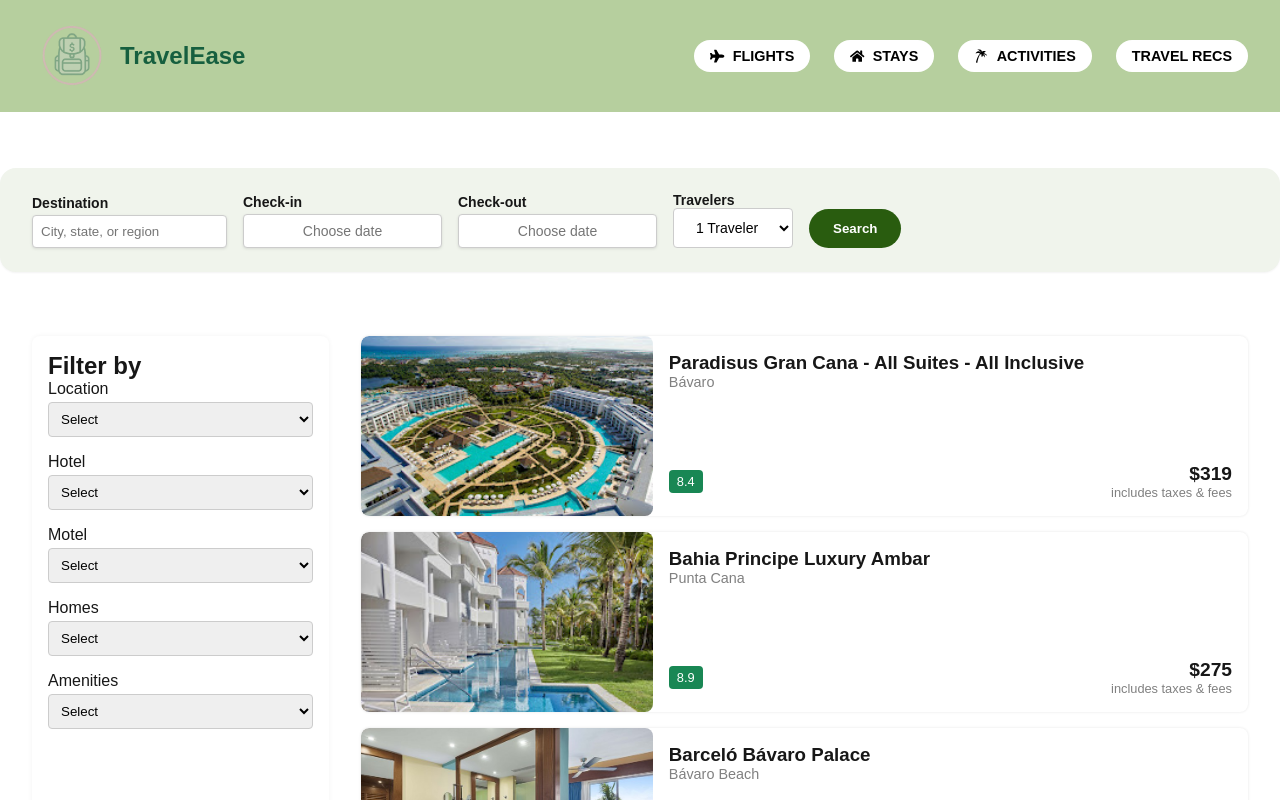
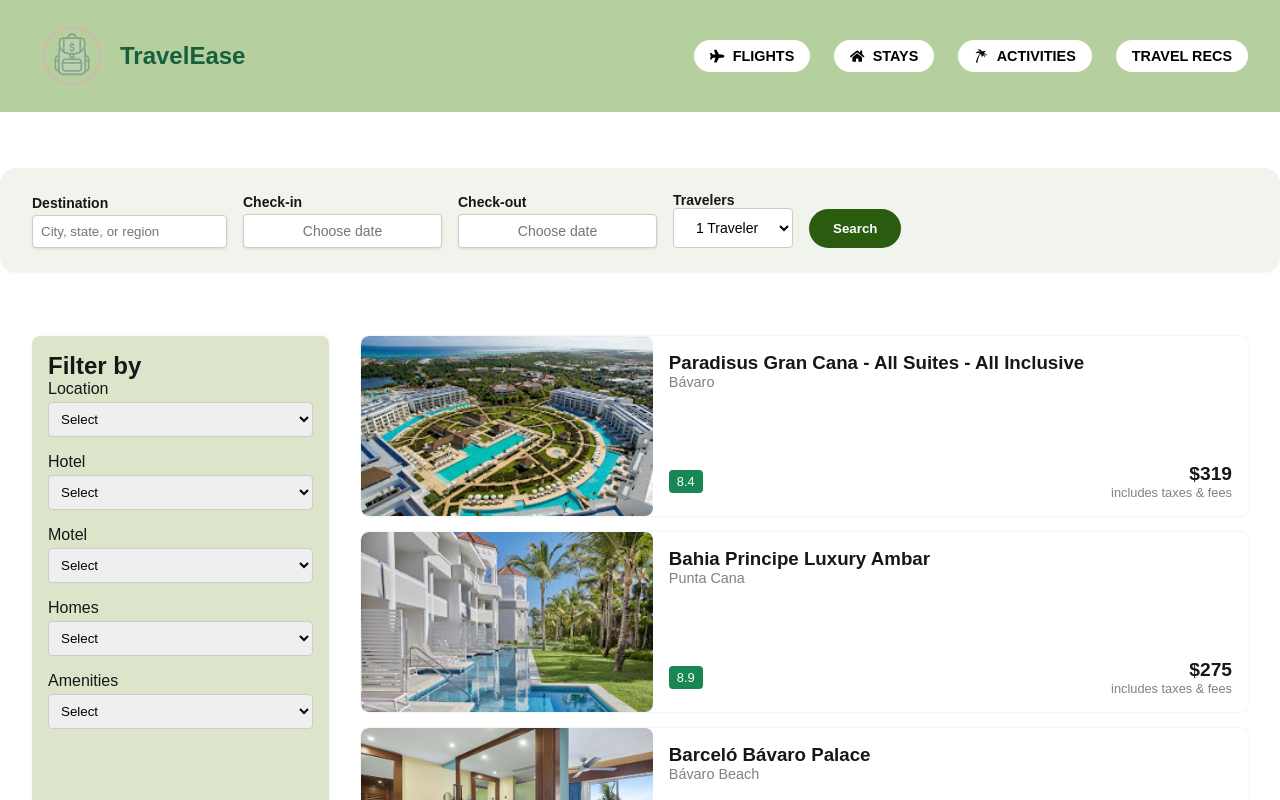
Before and after one commit to dglezz/traveleaseproject, a Next.js app: page /stays in a window 1280 px wide. Shown: the top 800 px of the page. Built offline with nearby package versions, Linux system fonts and the light colour scheme.

Commit message:
making sure all is committed

```diff
--- a/app/stays/stayspage.css
+++ b/app/stays/stayspage.css
@@ -185,7 +185,7 @@
 
 .filters {
   width: 25%;
-  background: white;
+  background-color: #dce5c9;
   padding: 1rem;
   border-radius: 8px;
   box-shadow: 0 0 5px rgba(0, 0, 0, 0.05);
```
